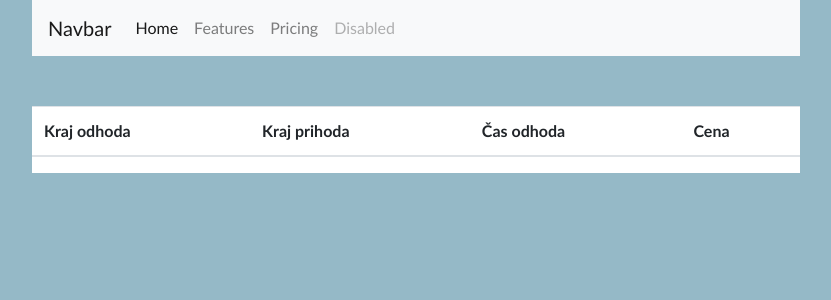
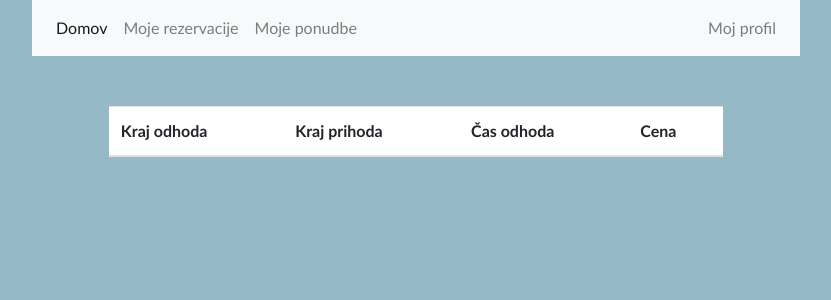
Before and after one commit to tea-zup/projekt, a PHP site: page /projekt/main.php in a window 1280 px wide. Shown: the top 300 px of the page, without its empty margins (224-1055 px from the left). Run offline with PHP 8.4, Linux system fonts and the light colour scheme; data that the repository does not hold is empty.

Commit message:
Popravki main page-a

```diff
--- a/JS/vsiPrevozi.js
+++ b/JS/vsiPrevozi.js
@@ -3,7 +3,14 @@ function vsiPrevozi(){
 	var httpRequest = new XMLHttpRequest();
 	httpRequest.onreadystatechange = function(){
 		if (this.readyState == 4 && this.status == 200){
-      document.getElementById("tablelaPrevozov").innerHTML = this.responseText;
+				try {
+					var odgovorJSON = JSON.parse(this.responseText);
+				}
+				catch(e){
+					console.log("Napaka pri razčlenjevanju podatkov");
+					return;
+				}
+				prikazi(odgovorJSON);
 		}
 	};
 
@@ -11,3 +18,40 @@ function vsiPrevozi(){
 	httpRequest.send();
 
 }
+
+
+function prikazi(odgovorJSON){
+	var fragment = document.createDocumentFragment();
+
+	var table = document.createElement("table");
+	table.className = "table table-striped";
+	table.style.cssText = 'margin-top: 50px; background-color: white;margin-left:auto;margin-right:auto;width:80%;';
+	fragment.appendChild(table);
+
+	table_header = ["Kraj odhoda", "Kraj prihoda", "Čas odhoda", "Cena"];
+	var thead = document.createElement("thead");
+	table.appendChild(thead);
+	var tr = document.createElement("tr");
+	thead.appendChild(tr);
+	for (var i = 0 ; i < table_header.length ; i++) { //table header
+		th = document.createElement("th");
+		th.innerHTML = table_header[i];
+		tr.appendChild(th);
+	}
+	var tbody = document.createElement("tbody");
+  table.appendChild(tbody);
+	for (var i = 0; i < odgovorJSON.length ; i++) { //table body
+		var tr = document.createElement("tr");
+
+		for (var stolpec in odgovorJSON[i]){
+			var td = document.createElement("td");
+			td.innerHTML = odgovorJSON[i][stolpec];
+			if (stolpec == "cena"){
+				td.innerHTML = td.innerHTML + " €";
+			}
+			tr.appendChild(td);
+		}
+		tbody.appendChild(tr);
+	}
+	document.getElementById("tablelaPrevozov").appendChild(fragment);
+}
--- a/api/prevozi.php
+++ b/api/prevozi.php
@@ -29,20 +29,29 @@ function vsiPrevozi(){
 
   global $zbirka;
 
-  echo "<div class='container-fluid' style='margin-top: 50px;'>";
-  echo "<div class='row' style='background-color: white'>";
-  echo "<table class='table table-striped'>";
-  echo "<thead><tr><th>Kraj odhoda</th><th>Kraj prihoda</th><th>Čas odhoda</th><th>Cena</th></tr></thead><tbody>";
+  $odgovor = array();
+  $poizvedba = "SELECT kraj_odhoda, kraj_prihoda, cas_odhoda, cena FROM prevozi WHERE cas_odhoda > NOW() ORDER BY kraj_odhoda DESC, kraj_prihoda DESC, cas_odhoda ASC";
+  $rezultat = mysqli_query($zbirka, $poizvedba);
+  while ($vrstica = mysqli_fetch_assoc($rezultat)) {
+    $vrstica["cas_odhoda"] = date('d-m-Y H:i', strtotime($vrstica["cas_odhoda"]));
+    $odgovor[] = $vrstica;
+  }
 
-  $poizvedba = "SELECT * FROM prevozi ORDER BY kraj_odhoda DESC, kraj_prihoda DESC, cas_odhoda ASC";
-  $rezultat = mysqli_query($zbirka, $poizvedba);
-  while($vrstica = mysqli_fetch_assoc($rezultat)){
-    $kraj_odhoda = $vrstica["kraj_odhoda"];
-    $kraj_prihoda = $vrstica["kraj_prihoda"];
-    $cas_odhoda = date('d-m-Y H:i', strtotime($vrstica["cas_odhoda"]));
-    $cena = $vrstica["cena"];
-    echo "<tr><td>$kraj_odhoda</td><td>$kraj_prihoda</td><td>$cas_odhoda</td><td>$cena €</td></tr>";
-  }
-  echo "</tbody></table></div></div>";
+  // echo "<div class='container-fluid' style='margin-top: 50px;'>";
+  // echo "<div class='row' style='background-color: white'>";
+  // echo "<table class='table table-striped'>";
+  // echo "<thead><tr><th>Kraj odhoda</th><th>Kraj prihoda</th><th>Čas odhoda</th><th>Cena</th></tr></thead><tbody>";
+  //
+  // $poizvedba = "SELECT * FROM prevozi WHERE cas_odhoda > NOW() ORDER BY kraj_odhoda DESC, kraj_prihoda DESC, cas_odhoda ASC";
+  // $rezultat = mysqli_query($zbirka, $poizvedba);
+  // while($vrstica = mysqli_fetch_assoc($rezultat)){
+  //   $kraj_odhoda = $vrstica["kraj_odhoda"];
+  //   $kraj_prihoda = $vrstica["kraj_prihoda"];
+  //   $cas_odhoda = date('d-m-Y H:i', strtotime($vrstica["cas_odhoda"]));
+  //   $cena = $vrstica["cena"];
+  //   echo "<tr><td>$kraj_odhoda</td><td>$kraj_prihoda</td><td>$cas_odhoda</td><td>$cena €</td></tr>";
+  // }
+  // echo "</tbody></table></div></div>";
   http_response_code(200);
+  echo json_encode($odgovor);
 }
--- a/main.php
+++ b/main.php
@@ -15,8 +15,7 @@
 		<div class="center" id='main'>
 			<?php include "navbar.php"?>
 
-			<div id='tablelaPrevozov'>
-			<div>
+			<div id='tablelaPrevozov'><div>
 		</div>
 	</body>
 </html>
--- a/navbar.php
+++ b/navbar.php
@@ -1,22 +1,25 @@
 <nav class="navbar navbar-expand-lg navbar-light bg-light" id="navbar">
-  <a class="navbar-brand" href="#">Navbar</a>
   <button class="navbar-toggler" type="button" data-toggle="collapse" data-target="#navbarNav" aria-controls="navbarNav" aria-expanded="false" aria-label="Toggle navigation">
     <span class="navbar-toggler-icon"></span>
   </button>
   <div class="collapse navbar-collapse" id="navbarNav">
     <ul class="navbar-nav">
       <li class="nav-item active">
-        <a class="nav-link" href="#">Home <span class="sr-only">(current)</span></a>
+        <a class="nav-link" href="#">Domov <span class="sr-only">(current)</span></a>
       </li>
       <li class="nav-item">
-        <a class="nav-link" href="#">Features</a>
+        <a class="nav-link" href="#">Moje rezervacije</a>
       </li>
       <li class="nav-item">
-        <a class="nav-link" href="#">Pricing</a>
-      </li>
-      <li class="nav-item">
-        <a class="nav-link disabled" href="#" tabindex="-1" aria-disabled="true">Disabled</a>
+        <a class="nav-link" href="#">Moje ponudbe</a>
       </li>
     </ul>
   </div>
+  <div class="collapse navbar-collapse">
+    <ul class="navbar-nav ml-auto">
+      <li class="nav-item">
+        <a class="nav-link" href="#">Moj profil</a>
+      </li>
+    </ul>
+</div>
 </nav>
```
